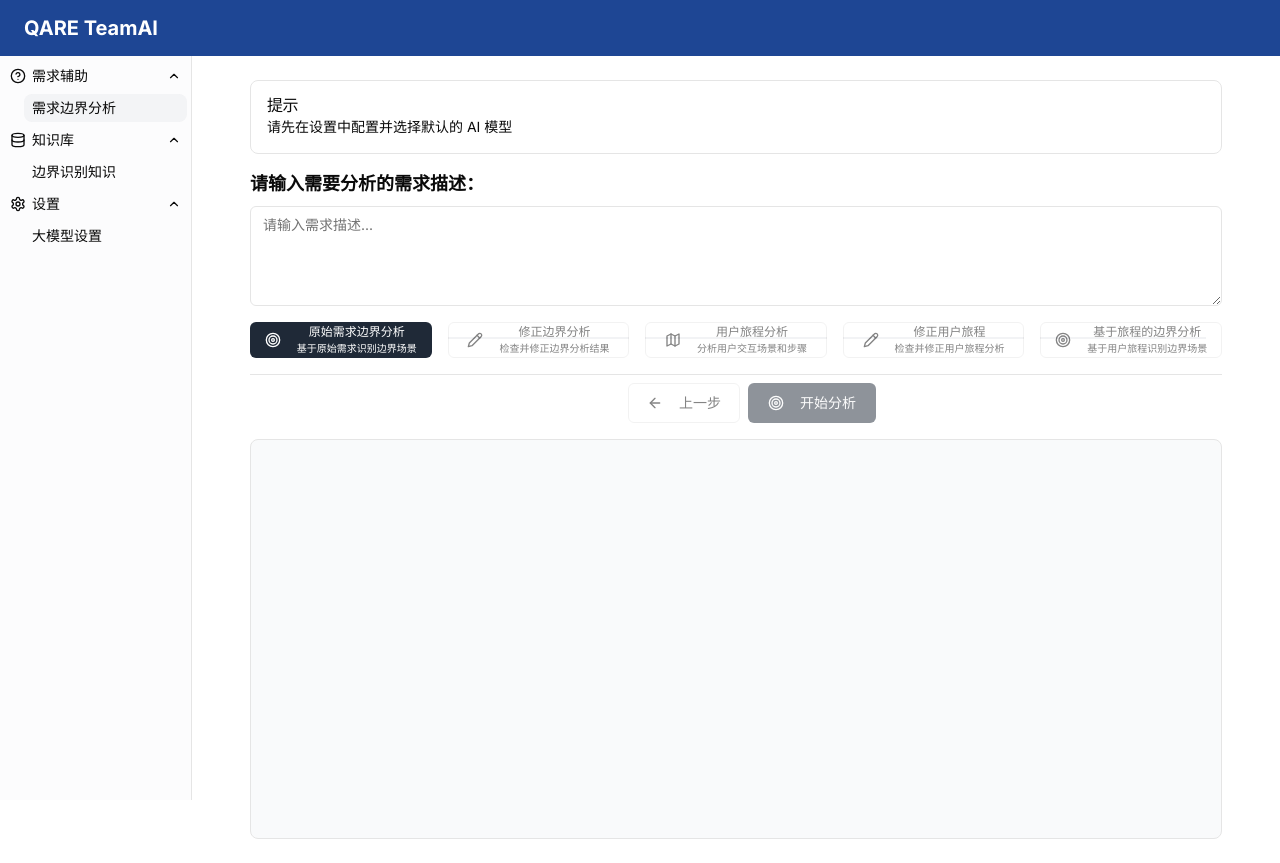
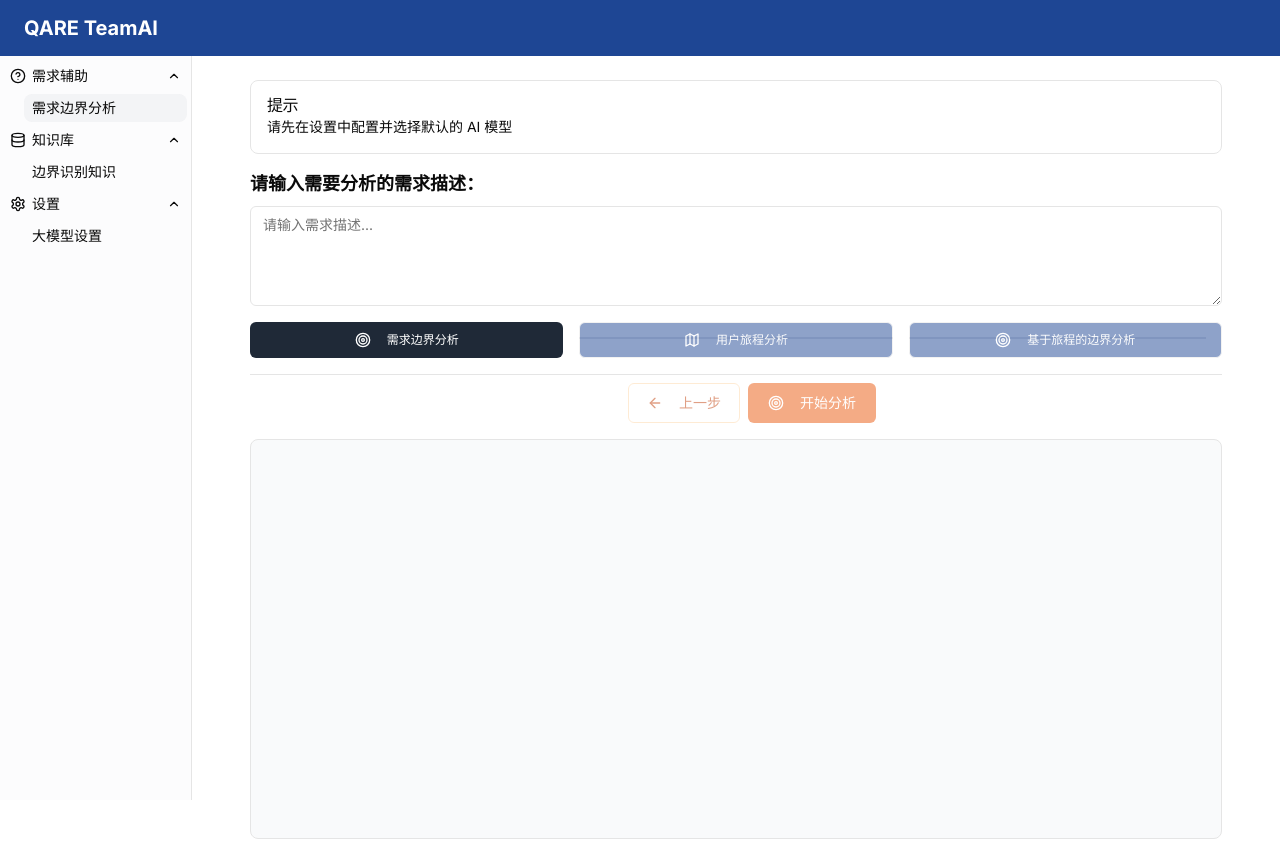
Before and after one commit to shinymm/team-evolve-fork, a Next.js app: page /requirements/boundary-analysis in a window 1280 px wide. Built offline with nearby package versions, Linux system fonts and the light colour scheme.

Commit message:
adject UI

```diff
--- a/components/boundary-analysis.tsx
+++ b/components/boundary-analysis.tsx
@@ -15,7 +15,6 @@ import { userJourneyPromptTemplate, boundaryAnalysisPromptTemplate } from '@/lib
 interface AnalysisStep {
   id: 1 | 2 | 3 | 4 | 5
   title: string
-  description: string
   icon: any
   type: 'boundary' | 'journey'
   isEdit?: boolean
@@ -24,38 +23,19 @@ interface AnalysisStep {
 const STEPS: AnalysisStep[] = [
   {
     id: 1,
-    title: '原始需求边界分析',
-    description: '基于原始需求识别边界场景',
+    title: '需求边界分析',
     icon: Target,
     type: 'boundary'
   },
   {
     id: 2,
-    title: '修正边界分析',
-    description: '检查并修正边界分析结果',
-    icon: Pencil,
-    type: 'boundary',
-    isEdit: true
-  },
-  {
-    id: 3,
     title: '用户旅程分析',
-    description: '分析用户交互场景和步骤',
     icon: Map,
     type: 'journey'
   },
   {
-    id: 4,
-    title: '修正用户旅程',
-    description: '检查并修正用户旅程分析',
-    icon: Pencil,
-    type: 'journey',
-    isEdit: true
-  },
-  {
-    id: 5,
+    id: 3,
     title: '基于旅程的边界分析',
-    description: '基于用户旅程识别边界场景',
     icon: Target,
     type: 'boundary'
   }
@@ -80,6 +60,7 @@ export function BoundaryAnalysis() {
   const [isAnalyzing, setIsAnalyzing] = useState(false)
   const [aiConfig, setAiConfig] = useState<AIModelConfig | null>(null)
   const { toast } = useToast()
+  const [isEditing, setIsEditing] = useState(false)
 
   useEffect(() => {
     const config = getDefaultConfig()
@@ -141,19 +122,6 @@ export function BoundaryAnalysis() {
     }
   }
 
-  const handleSaveEdit = () => {
-    setResults(prev => ({
-      ...prev,
-      [currentStep]: editingContent
-    }))
-    setCurrentStep(prev => prev + 1)
-    setEditingContent('')
-    toast({
-      title: "保存成功",
-      description: "分析结果已更新",
-    })
-  }
-
   const handleBack = () => {
     if (currentStep > 1) {
       setCurrentStep(prev => prev - 1)
@@ -199,8 +167,9 @@ export function BoundaryAnalysis() {
                     size="sm"
                     disabled={currentStep !== step.id}
                     className={`relative flex items-center justify-center w-full ${
-                      currentStep === step.id ? 'bg-gray-800 text-white' :
-                      currentStep > step.id ? 'bg-gray-600 text-white' : ''
+                      currentStep === step.id
+                        ? 'bg-gray-800 text-white'
+                        : 'bg-[#1e4694] text-white'
                     }`}
                   >
                     {isAnalyzing && currentStep === step.id ? (
@@ -225,27 +194,16 @@ export function BoundaryAnalysis() {
               variant="outline"
               onClick={handleBack}
               disabled={currentStep === 1 || isAnalyzing}
-              className="w-28"
+              className="w-28 border-orange-200 text-orange-700 hover:bg-orange-50"
             >
               <ArrowLeft className="mr-2 h-4 w-4" />
               上一步
             </Button>
 
-            {STEPS[currentStep - 1].isEdit ? (
-              <Button
-                onClick={handleSaveEdit}
-                disabled={!editingContent.trim() || isAnalyzing}
-                className="w-32 bg-gray-800"
-              >
-                <Save className="mr-2 h-4 w-4" />
-                确认保存
-              </Button>
-            ) : (
-              <>
             <Button
               onClick={handleAnalysis}
               disabled={!requirements.trim() || isAnalyzing || !aiConfig}
-                  className="w-32 bg-gray-800"
+              className="w-32 bg-orange-600 hover:bg-orange-700 text-white"
             >
               {isAnalyzing ? (
                 <>
@@ -262,35 +220,79 @@ export function BoundaryAnalysis() {
                 </>
               )}
             </Button>
-                {results[currentStep] && (
+
+            {results[currentStep] && !isEditing && currentStep < STEPS.length && (
               <Button
-                    onClick={() => {
-                      setCurrentStep(prev => prev + 1)
-                      if (STEPS[currentStep].isEdit) {
-                        setEditingContent(results[currentStep] || '')
-                      }
-                    }}
-                    className="w-32"
+                variant="outline"
+                onClick={() => setCurrentStep(prev => prev + 1)}
+                className="w-28 border-orange-200 text-orange-700 hover:bg-orange-50"
               >
                 下一步
                 <ArrowRight className="ml-2 h-4 w-4" />
               </Button>
             )}
-              </>
-            )}
           </div>
         </div>
 
         <div className="border rounded-lg p-4 bg-gray-50 min-h-[400px] w-full">
-          {STEPS[currentStep - 1].isEdit ? (
+          {isEditing ? (
+            <div className="space-y-2">
+              <div className="flex justify-end">
+                <Button
+                  variant="outline"
+                  size="sm"
+                  onClick={() => {
+                    setResults(prev => ({
+                      ...prev,
+                      [currentStep]: editingContent
+                    }))
+                    setIsEditing(false)
+                    toast({
+                      title: "保存成功",
+                      description: "分析结果已更新",
+                    })
+                  }}
+                  className="mr-2"
+                >
+                  <Save className="mr-2 h-4 w-4" />
+                  保存
+                </Button>
+                <Button
+                  variant="ghost"
+                  size="sm"
+                  onClick={() => {
+                    setIsEditing(false)
+                    setEditingContent(results[currentStep] || '')
+                  }}
+                >
+                  <X className="h-4 w-4" />
+                </Button>
+              </div>
               <Textarea
                 value={editingContent}
                 onChange={(e) => setEditingContent(e.target.value)}
                 className="min-h-[400px] font-mono text-sm w-full"
               />
+            </div>
           ) : (
+            <div className="space-y-2">
+              <div className="flex justify-end">
+                {results[currentStep] && (
+                  <Button
+                    variant="ghost"
+                    size="sm"
+                    onClick={() => {
+                      setIsEditing(true)
+                      setEditingContent(results[currentStep] || '')
+                    }}
+                  >
+                    <Pencil className="h-4 w-4" />
+                  </Button>
+                )}
+              </div>
               <div className="prose prose-gray max-w-none">
                 <ReactMarkdown>{results[currentStep] || ''}</ReactMarkdown>
+              </div>
             </div>
           )}
         </div>
```
Lines whose indentation alone changed are shown as unchanged.
